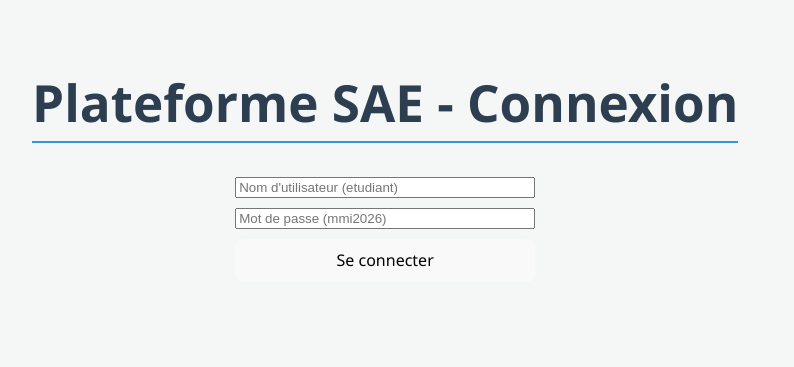
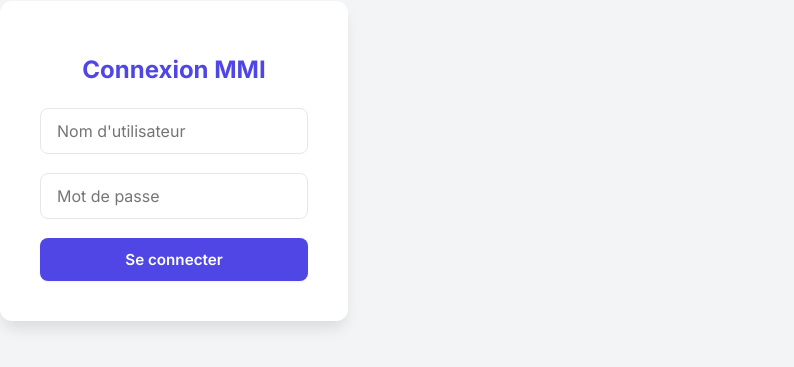
Before and after one commit to matpro2/Hykenpus, a React app in the folder frontend/: page / in a window 1280 px wide. Shown: the part 239-606 px from the top of the page, without its empty margins (0-794 px from the left). Built offline with nearby package versions, Linux system fonts and the light colour scheme; the HTML template or start-up script is replaced by a standard one.

Commit message:
flemme de mettre des nom

```diff
--- a/frontend/src/App.css
+++ b/frontend/src/App.css
@@ -1,61 +1,171 @@
-/* frontend/src/App.css */
+/* Importation d'une police moderne et épurée (Inter) */
+@import url('https://fonts.googleapis.com/css2?family=Inter:wght@400;500;600;700&display=swap');
+
 :root {
-  --bg-color: #f4f7f6;
-  --text-color: #333;
-  --primary-color: #2c3e50;
-  --card-bg: #ffffff;
-  --accent-color: #3498db;
+  --bg-body: #f3f4f6;       /* Gris très clair pour le fond */
+  --bg-card: #ffffff;       /* Blanc pur pour les cartes */
+  --text-main: #1f2937;     /* Gris très foncé (presque noir) */
+  --text-muted: #6b7280;    /* Gris moyen pour les textes secondaires */
+  --primary: #4f46e5;       /* Indigo moderne */
+  --primary-hover: #4338ca;
+  --danger: #ef4444;        /* Rouge doux pour la déconnexion */
+  --danger-hover: #dc2626;
+  --border: #e5e7eb;
+  --shadow-sm: 0 1px 2px 0 rgba(0, 0, 0, 0.05);
+  --shadow-md: 0 4px 6px -1px rgba(0, 0, 0, 0.1);
+  --shadow-lg: 0 10px 15px -3px rgba(0, 0, 0, 0.1);
+}
+
+* {
+  box-sizing: border-box;
 }
 
 body {
   margin: 0;
-  font-family: 'Segoe UI', Roboto, Helvetica, Arial, sans-serif;
-  background-color: var(--bg-color);
-  color: var(--text-color);
+  font-family: 'Inter', sans-serif;
+  background-color: var(--bg-body);
+  color: var(--text-main);
+  line-height: 1.5;
 }
 
+/* --- VUE CONNEXION --- */
+.login-wrapper {
+  background: var(--bg-card);
+  max-width: 400px;
+  margin: 5rem auto;
+  padding: 2.5rem;
+  border-radius: 12px;
+  box-shadow: var(--shadow-lg);
+  text-align: center;
+}
+
+.login-wrapper h1 {
+  color: var(--primary);
+  margin-bottom: 1.5rem;
+  font-size: 1.5rem;
+}
+
+form {
+  display: flex;
+  flex-direction: column;
+  gap: 1.2rem;
+}
+
+input {
+  padding: 0.75rem 1rem;
+  border: 1px solid var(--border);
+  border-radius: 8px;
+  font-size: 1rem;
+  font-family: inherit;
+  transition: all 0.2s;
+}
+
+input:focus {
+  outline: none;
+  border-color: var(--primary);
+  box-shadow: 0 0 0 3px rgba(79, 70, 229, 0.15);
+}
+
+/* --- VUE TABLEAU DE BORD --- */
 .dashboard-container {
   max-width: 1200px;
   margin: 0 auto;
   padding: 2rem;
 }
 
-h1 {
-  color: var(--primary-color);
-  text-align: center;
-  border-bottom: 2px solid var(--accent-color);
-  padding-bottom: 10px;
+.header-dashboard {
+  display: flex;
+  justify-content: space-between;
+  align-items: center;
+  padding-bottom: 1.5rem;
+  border-bottom: 2px solid var(--border);
+  margin-bottom: 2rem;
+}
+
+.header-dashboard h1 {
+  margin: 0;
+  color: var(--text-main);
+  font-size: 1.8rem;
+  letter-spacing: -0.025em;
 }
 
 h2 {
-  color: var(--accent-color);
-  margin-top: 1.5rem;
+  color: var(--text-muted);
+  font-size: 1.25rem;
+  font-weight: 500;
+  margin-bottom: 1.5rem;
 }
 
-/* Grille pour les SAE */
+/* Boutons */
+button {
+  font-family: 'Inter', sans-serif;
+  font-weight: 600;
+  font-size: 0.95rem;
+  padding: 0.75rem 1.5rem;
+  border-radius: 8px;
+  border: none;
+  cursor: pointer;
+  transition: all 0.2s ease;
+}
+
+.btn-primary {
+  background-color: var(--primary);
+  color: white;
+  box-shadow: var(--shadow-sm);
+}
+
+.btn-primary:hover {
+  background-color: var(--primary-hover);
+  transform: translateY(-1px);
+}
+
+.btn-logout {
+  background-color: var(--danger);
+  color: white;
+  box-shadow: var(--shadow-sm);
+}
+
+.btn-logout:hover {
+  background-color: var(--danger-hover);
+  transform: translateY(-1px);
+}
+
+/* Grille et Cartes SAE */
 .sae-list {
   display: grid;
-  grid-template-columns: repeat(auto-fill, minmax(300px, 1fr));
+  grid-template-columns: repeat(auto-fill, minmax(320px, 1fr));
   gap: 1.5rem;
-  margin-top: 2rem;
 }
 
-/* Design des cartes */
 .sae-card {
-  background-color: var(--card-bg);
-  border-radius: 8px;
+  background: var(--bg-card);
+  border-radius: 12px;
   padding: 1.5rem;
-  box-shadow: 0 4px 6px rgba(0,0,0,0.1);
+  box-shadow: var(--shadow-md);
   transition: transform 0.2s ease, box-shadow 0.2s ease;
-  border-left: 5px solid var(--accent-color);
+  border: 1px solid var(--border);
+  border-top: 4px solid var(--primary);
 }
 
 .sae-card:hover {
-  transform: translateY(-5px);
-  box-shadow: 0 6px 12px rgba(0,0,0,0.15);
+  transform: translateY(-4px);
+  box-shadow: var(--shadow-lg);
 }
 
 .sae-card h3 {
   margin-top: 0;
-  color: var(--primary-color);
+  color: var(--text-main);
+  font-size: 1.25rem;
+  margin-bottom: 1rem;
 }
+
+.sae-card p {
+  margin: 0.5rem 0;
+  color: var(--text-muted);
+  font-size: 0.95rem;
+}
+
+.sae-card strong {
+  color: var(--text-main);
+  font-weight: 600;
+}
--- a/frontend/src/App.jsx
+++ b/frontend/src/App.jsx
@@ -50,27 +50,28 @@ function App() {
   }, [token]);
 
   // --- VUE 1 : Formulaire de connexion ---
+// --- VUE 1 : Formulaire de connexion ---
   if (!token) {
     return (
-      <div className="dashboard-container">
-        <h1>Plateforme SAE - Connexion</h1>
-        <form onSubmit={handleLogin} style={{ maxWidth: '300px', margin: '0 auto', display: 'flex', flexDirection: 'column', gap: '10px' }}>
-          {erreur && <p style={{ color: 'red' }}>{erreur}</p>}
+      <div className="login-wrapper">
+        <h1>Connexion MMI</h1>
+        <form onSubmit={handleLogin}>
+          {erreur && <p style={{ color: '#ef4444', fontWeight: '500' }}>{erreur}</p>}
           <input
             type="text"
-            placeholder="Nom d'utilisateur (etudiant)"
+            placeholder="Nom d'utilisateur"
             value={username}
             onChange={(e) => setUsername(e.target.value)}
             required
           />
           <input
             type="password"
-            placeholder="Mot de passe (mmi2026)"
+            placeholder="Mot de passe"
             value={password}
             onChange={(e) => setPassword(e.target.value)}
             required
           />
-          <button type="submit">Se connecter</button>
+          <button type="submit" className="btn-primary">Se connecter</button>
         </form>
       </div>
     );
@@ -79,13 +80,14 @@ function App() {
   // --- VUE 2 : Tableau de bord sécurisé ---
   return (
     <div className="dashboard-container">
-      <div style={{ display: 'flex', justifyContent: 'space-between', alignItems: 'center' }}>
-        <h1>Plateforme de suivi des SAE</h1>
-        <button onClick={handleLogout} style={{ background: '#e74c3c', color: 'white', border: 'none', padding: '8px 15px', borderRadius: '5px', cursor: 'pointer' }}>Déconnexion</button>
+      <div className="header-dashboard">
+        <h1>Suivi des SAE</h1>
+        <button onClick={handleLogout} className="btn-logout">Déconnexion</button>
       </div>
+
       <h2>Vue Étudiant : Tableau de bord</h2>
 
-      {erreur && <p style={{ color: 'red' }}>{erreur}</p>}
+      {erreur && <p style={{ color: '#ef4444' }}>{erreur}</p>}
 
       <div className="sae-list">
         {saes.length === 0 && !erreur ? (
@@ -94,9 +96,9 @@ function App() {
           saes.map((sae) => (
             <div key={sae.id} className="sae-card">
               <h3>{sae.titre}</h3>
-              <p><strong>Description:</strong> {sae.description}</p>
-              <p><strong>Semestre:</strong> {sae.semestre}</p>
-              <p><strong>État:</strong> {sae.etat}</p>
+              <p><strong>Description :</strong> {sae.description}</p>
+              <p><strong>Semestre :</strong> {sae.semestre}</p>
+              <p><strong>État :</strong> {sae.etat}</p>
             </div>
           ))
         )}
```
